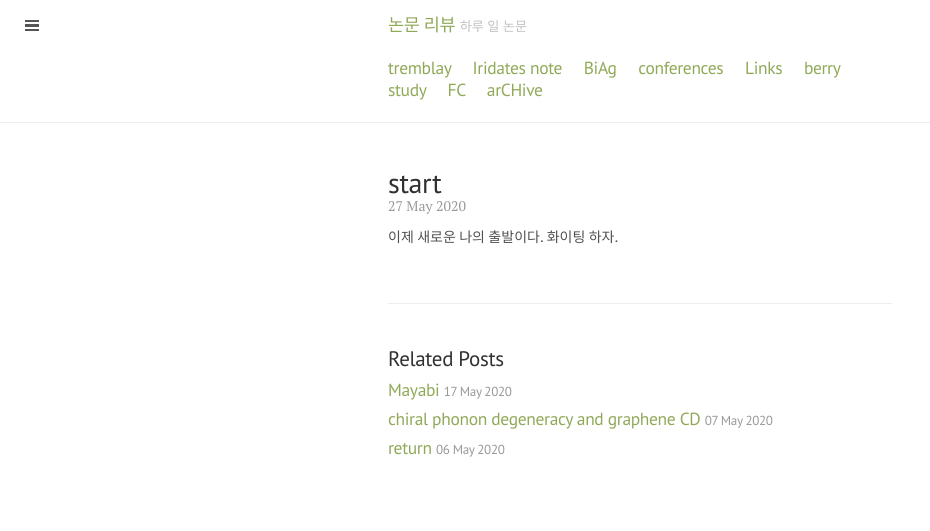
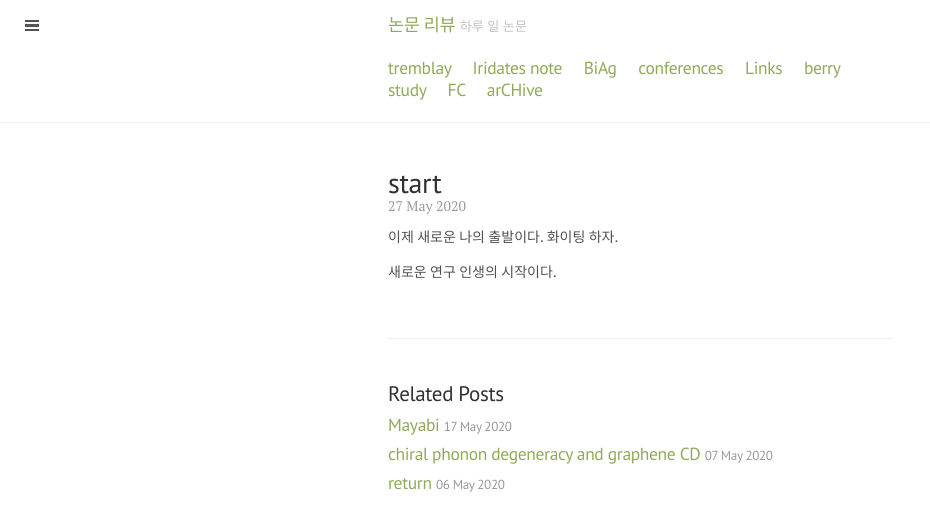
Before and after one commit to qkrwlsghdcjsworlt/work, a Jekyll site: the page built from _posts/2020/2020-05-27-start.markdown, in a window 1280 px wide. Shown: the top 531 px of the page, without its empty margins (0-930 px from the left). Built offline with Jekyll 4.4.1, drawn with Linux system fonts in a browser that asks for light colours.

Commit message:
“update”

```diff
--- a/_posts/2020/2020-05-27-start.markdown
+++ b/_posts/2020/2020-05-27-start.markdown
@@ -7,3 +7,6 @@ categories: life
 ---
 
 이제 새로운 나의 출발이다. 화이팅 하자.
+
+
+새로운 연구 인생의 시작이다.
```
Also changed, not shown: 3 other files.
